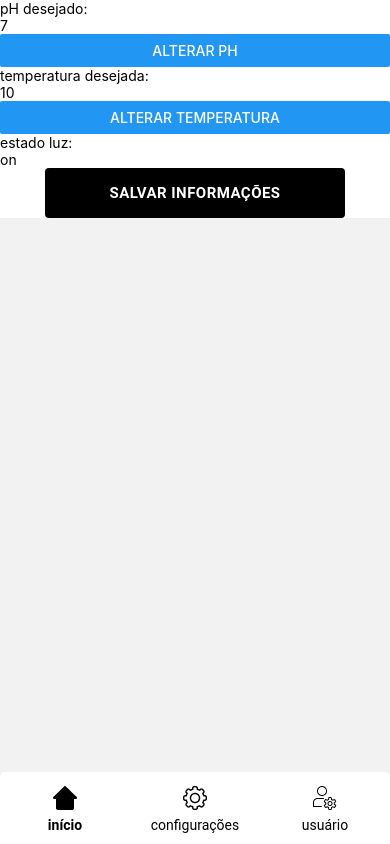
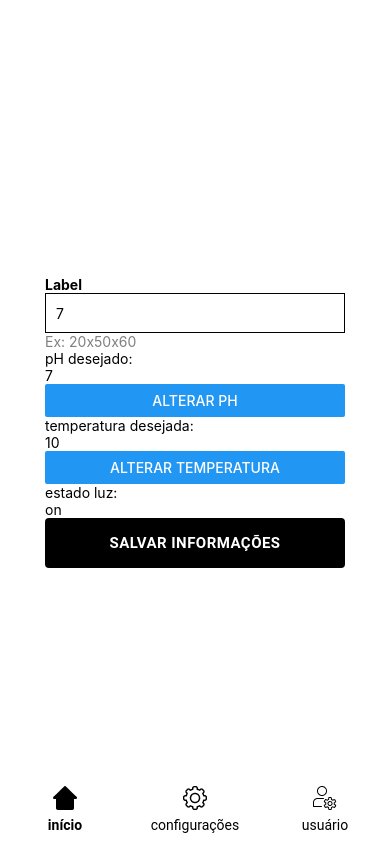
Before and after one commit to gabriellinke/Aquarius, a React Native app in the folder AquariusApp/: screen /Settings in a window 390 px wide. Built offline with nearby package versions, Linux system fonts and the light colour scheme; no server answers.

Commit message:
Adiciona componente Input

```diff
--- /dev/null
+++ b/AquariusApp/src/components/Input/index.js
@@ -0,0 +1,24 @@
+import React from 'react';
+import {SafeAreaView, TextInput, Text} from 'react-native';
+import {COLOR_PLACEHOLDER} from '../../styles/Colors';
+import styles from './styles';
+
+const Input = ({setInputValue, inputValue, placeholder, label, help = ''}) => {
+  return (
+    <>
+      <Text style={styles.label}>{label}</Text>
+      <SafeAreaView>
+        <TextInput
+          style={styles.input}
+          onChangeText={setInputValue}
+          value={inputValue}
+          placeholder={placeholder}
+          placeholderTextColor={COLOR_PLACEHOLDER}
+        />
+      </SafeAreaView>
+      {help !== '' && <Text style={styles.help}>{help}</Text>}
+    </>
+  );
+};
+
+export default Input;
--- /dev/null
+++ b/AquariusApp/src/components/Input/styles.js
@@ -0,0 +1,21 @@
+import {StyleSheet} from 'react-native';
+import {COLOR_INPUT, COLOR_LABEL, COLOR_INPUT_HELP} from '../../styles/Colors';
+
+const styles = StyleSheet.create({
+  input: {
+    height: 40,
+    width: 300,
+    borderWidth: 1,
+    padding: 10,
+    color: COLOR_INPUT,
+  },
+  label: {
+    color: COLOR_LABEL,
+    fontWeight: 'bold',
+  },
+  help: {
+    color: COLOR_INPUT_HELP,
+  },
+});
+
+export default styles;
--- a/AquariusApp/src/screens/Home/index.js
+++ b/AquariusApp/src/screens/Home/index.js
@@ -46,22 +46,21 @@ const Home = ({navigation}) => {
             alignItems: 'center',
             justifyContent: 'center',
           }}>
-          {/* <GenericError
+          <Text style={styles.infoText}>Temperatura atual: 20ºC</Text>
+          <Text style={styles.infoText}>PH atual: 6.8</Text>
+        </View>
+      ) : (
+        <View>
+          <GenericError
             message={
               'Ops! Você ainda não cadastrou o IP do ESP32. Acesse as configurações de usuário.'
             }
-          /> */}
+          />
           {/* <GenericError
             message={
               'Ops! Houve um problema de comunicação. Verifique sua conexão e a do ESP32.'
             }
           /> */}
-          <Text style={styles.infoText}>Temperatura atual: 20ºC</Text>
-          <Text style={styles.infoText}>PH atual: 6.8</Text>
-        </View>
-      ) : (
-        <View>
-          <Text>Não foi possível obter os parâmetros</Text>
         </View>
       )}
     </View>
--- a/AquariusApp/src/screens/Settings/index.js
+++ b/AquariusApp/src/screens/Settings/index.js
@@ -3,7 +3,8 @@ import {View, Text, TextInput, Button} from 'react-native';
 import InfoService from '../../services/InfoService';
 import {useNavigation} from '@react-navigation/native';
 import DefaultButton from '../../components/DefaultButton';
-import {COLOR_BACKGROUND} from '../../styles/Colors';
+import styles from './styles';
+import Input from '../../components/Input';
 
 const Home = () => {
   const [temperature, setTemperature] = useState(10);
@@ -27,8 +28,15 @@ const Home = () => {
   };
 
   return (
-    <View style={{backgroundColor: COLOR_BACKGROUND}}>
+    <View style={styles.container}>
       <View>
+        <Input
+          inputValue={ph}
+          setInputValue={setPh}
+          placeholder={'placeholder'}
+          label={'Label'}
+          help={'Ex: 20x50x60'}
+        />
         <Text>pH desejado:</Text>
         <TextInput
           onChangeText={setPh}
--- a/AquariusApp/src/screens/Settings/styles.js
+++ b/AquariusApp/src/screens/Settings/styles.js
@@ -0,0 +1,15 @@
+import {StyleSheet} from 'react-native';
+import {COLOR_BACKGROUND} from '../../styles/Colors';
+
+const styles = StyleSheet.create({
+  container: {
+    backgroundColor: COLOR_BACKGROUND,
+    flexGrow: 1,
+    width: '100%',
+    alignItems: 'center',
+    justifyContent: 'center',
+    alignSelf: 'center',
+  },
+});
+
+export default styles;
--- a/AquariusApp/src/screens/UserConfiguration/index.js
+++ b/AquariusApp/src/screens/UserConfiguration/index.js
@@ -2,7 +2,7 @@ import React, {useState} from 'react';
 import {View, Text, TextInput, Button} from 'react-native';
 import InfoService from '../../services/InfoService';
 import {useNavigation} from '@react-navigation/native';
-import {COLOR_BACKGROUND} from '../../styles/Colors';
+import styles from './styles';
 
 const Home = () => {
   const [temperature, setTemperature] = useState(10);
@@ -26,7 +26,7 @@ const Home = () => {
   };
 
   return (
-    <View style={{backgroundColor: COLOR_BACKGROUND}}>
+    <View style={styles.container}>
       <View>
         <Text>Configurações usuário</Text>
       </View>
--- a/AquariusApp/src/screens/UserConfiguration/styles.js
+++ b/AquariusApp/src/screens/UserConfiguration/styles.js
@@ -0,0 +1,15 @@
+import {StyleSheet} from 'react-native';
+import {COLOR_BACKGROUND} from '../../styles/Colors';
+
+const styles = StyleSheet.create({
+  container: {
+    backgroundColor: COLOR_BACKGROUND,
+    flexGrow: 1,
+    width: '100%',
+    alignItems: 'center',
+    justifyContent: 'center',
+    alignSelf: 'center',
+  },
+});
+
+export default styles;
--- a/AquariusApp/src/styles/Colors.js
+++ b/AquariusApp/src/styles/Colors.js
@@ -1,6 +1,10 @@
 export const COLOR_ALERT_TEXT = '#7D7D7D';
+export const COLOR_PLACEHOLDER = '#AFAFAF';
 export const COLOR_INFO_TEXT = '#000000';
 export const COLOR_BUTTON = '#000000';
+export const COLOR_INPUT = '#000000';
+export const COLOR_LABEL = '#000000';
+export const COLOR_INPUT_HELP = '#7F7F7F';
 export const COLOR_BACKGROUND = '#FFFFFF';
 
 export const COLOR_WHITE = '#FFFFFF';
```
